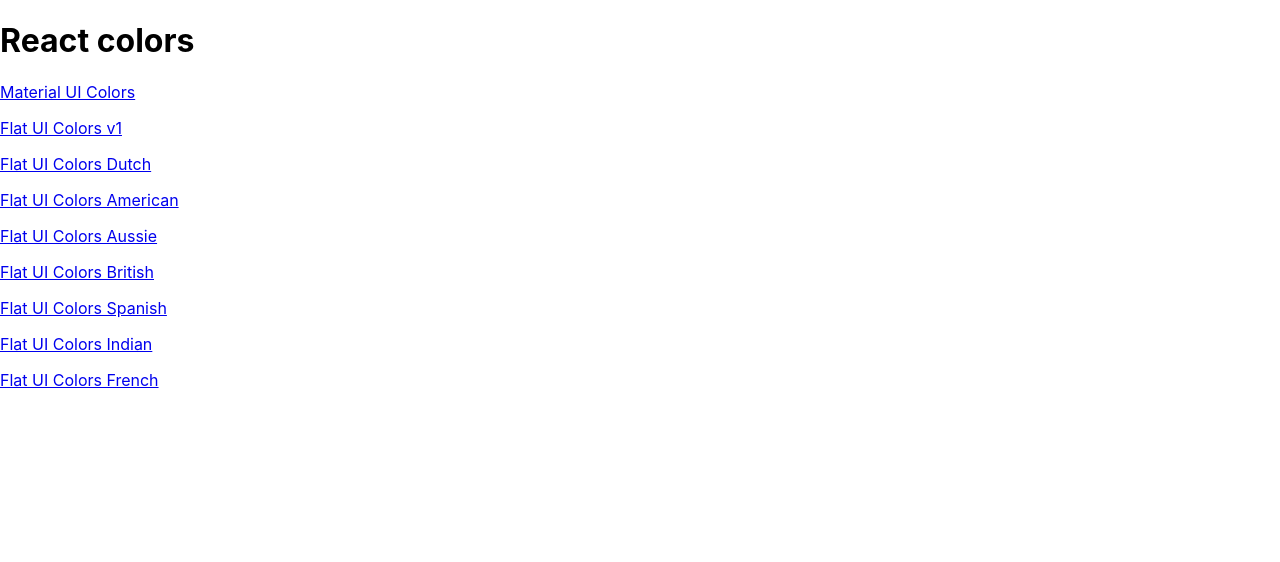
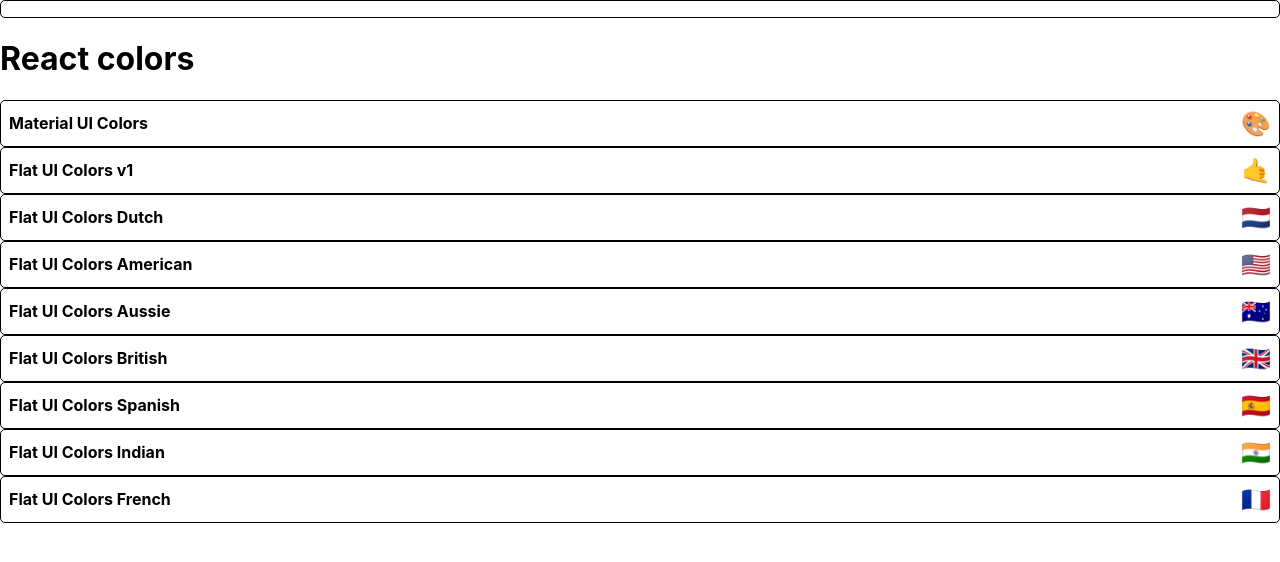
Before and after one commit to igolubevJ/colors-app, a React (Create React App) app: page / in a window 1280 px wide. Shown: the top 562 px of the page. Built offline with nearby package versions, Linux system fonts and the light colour scheme.

Commit message:
Add MiniPalette and start styling

```diff
--- a/package.json
+++ b/package.json
@@ -5,6 +5,7 @@
   "dependencies": {
     "@material-ui/core": "^4.9.8",
     "@material-ui/icons": "^4.9.1",
+    "@material-ui/styles": "^4.9.6",
     "@testing-library/jest-dom": "^4.2.4",
     "@testing-library/react": "^9.5.0",
     "@testing-library/user-event": "^7.2.1",
--- /dev/null
+++ b/src/MainPalette.js
@@ -0,0 +1,48 @@
+import React from 'react';
+import { withStyles } from '@material-ui/styles';
+
+const styles = {
+  root: {
+    backgroundColor: 'white',
+    border: '1px solid black',
+    borderRadius: '5px',
+    padding: '0.5rem',
+    position: 'relative',
+    overflow: 'hidden',
+    '&:hover': {
+      cursor: 'pointer'
+    }
+  },
+  colors: {
+    backgroundColor: 'grey'
+  },
+  title: {
+    display: 'flex',
+    justifyContent: 'space-between',
+    alignItems: 'center',
+    margin: '0',
+    color: 'black',
+    paddingOnTop: '0.5rem',
+    fontSize: '1rem',
+    position: 'relative'
+  },
+  emoji: {
+    marginLeft: '0.5rem',
+    fontSize: '1.5rem'
+  }
+};
+
+function MainPalette(props) {
+  const { classes, paletteName, emoji } = props;
+
+  return (
+    <div className={ classes.root }>
+      <div className={ classes.colors }></div>
+      <h5 className={ classes.title }>
+        { paletteName } <span className={ classes.emoji }>{ emoji }</span>
+      </h5>
+    </div>
+  );
+}
+
+export default withStyles(styles)(MainPalette);
--- a/src/PaletteList.js
+++ b/src/PaletteList.js
@@ -1,5 +1,5 @@
 import React, { Component } from 'react';
-import { Link } from 'react-router-dom';
+import MainPalette from './MainPalette';
 
 class PaletteList extends Component {
   render() {
@@ -7,16 +7,14 @@
 
     return (
       <div className="">
+        <MainPalette />
         <h1>React colors</h1>
         { palettes.map(palette => (
-          <p>
-            <Link to={ `/palette/${palette.id}` }>{ palette.paletteName }</Link>
-          </p>
+          <MainPalette { ...palette } />
         )) }
       </div>
     );
   }
 }
 
-
 export default PaletteList;
```
